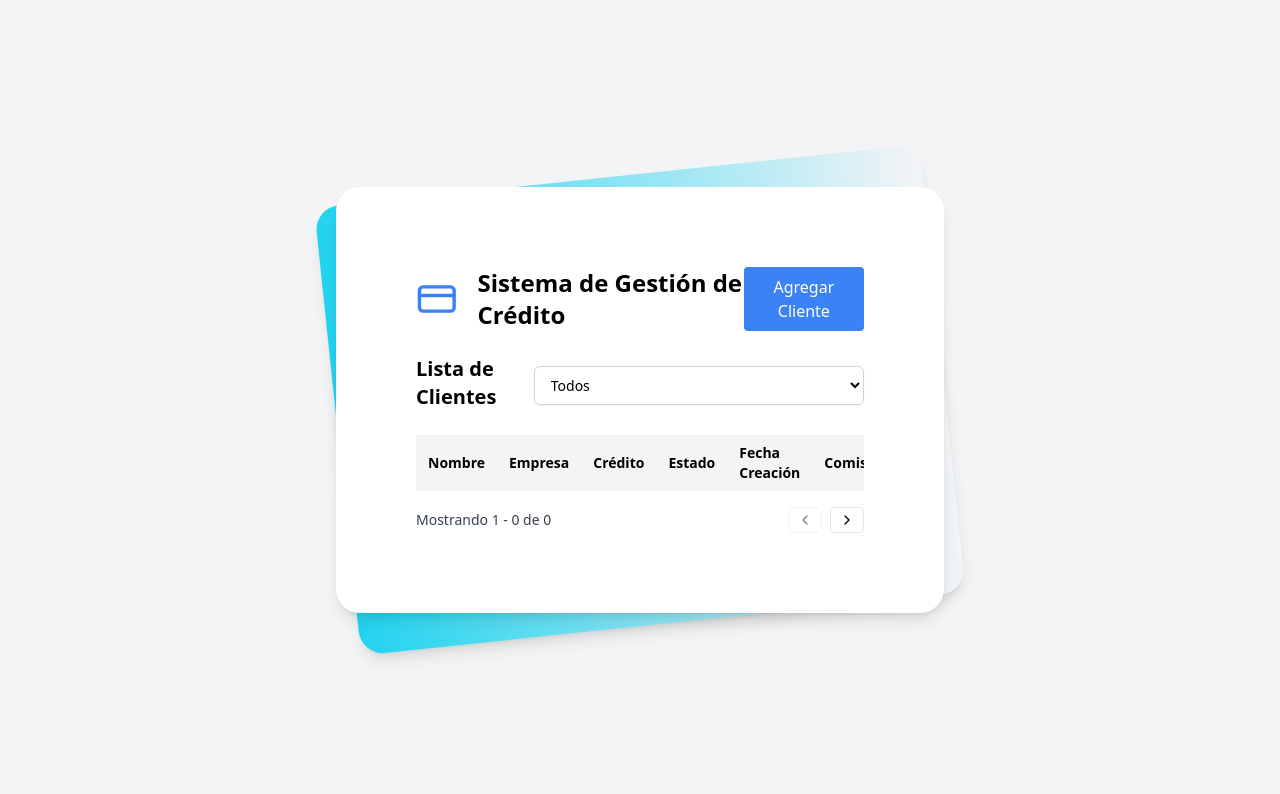
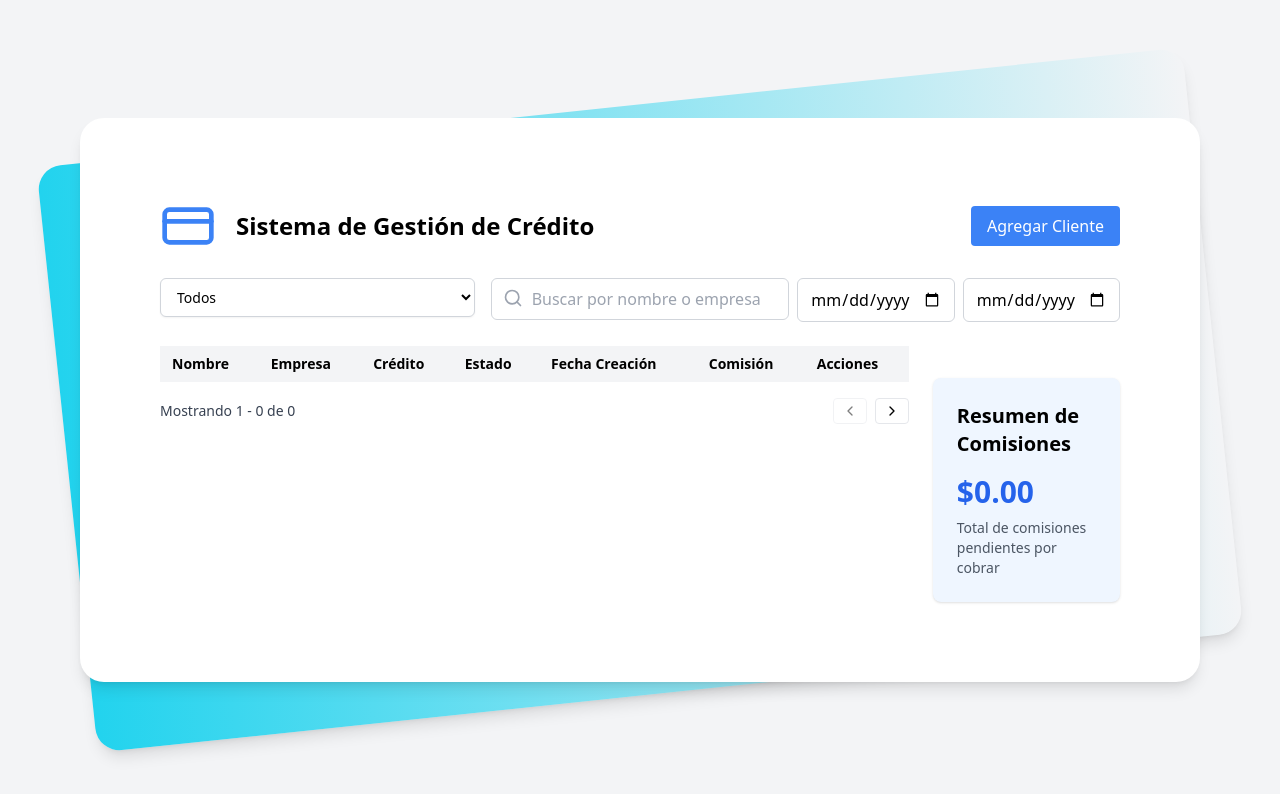
Before and after one commit to Omar60/Credito, a React (Vite) app: page / in a window 1280 px wide. Shown: the top 794 px of the page. Built offline with nearby package versions, Linux system fonts and the light colour scheme.

Commit message:
modified:   src/App.tsx modified:   src/components/FormularioCliente.tsx modified:   src/components/ListaClientes.tsx new file:   src/components/ResumenComisiones.tsx

```diff
--- a/src/App.tsx
+++ b/src/App.tsx
@@ -1,14 +1,18 @@
 import React, { useState, useEffect } from 'react';
 import FormularioCliente from './components/FormularioCliente';
 import ListaClientes from './components/ListaClientes';
+import ResumenComisiones from './components/ResumenComisiones';
 import { Cliente } from './types';
-import { CreditCard } from 'lucide-react';
+import { CreditCard, Search } from 'lucide-react';
 
 const App: React.FC = () => {
   const [clientes, setClientes] = useState<Cliente[]>([]);
   const [clienteEditando, setClienteEditando] = useState<Cliente | null>(null);
   const [filtro, setFiltro] = useState<'todos' | 'aprobado' | 'rechazado' | 'pendiente'>('todos');
   const [mostrarFormulario, setMostrarFormulario] = useState(false);
+  const [busqueda, setBusqueda] = useState('');
+  const [fechaInicio, setFechaInicio] = useState('');
+  const [fechaFin, setFechaFin] = useState('');
 
   useEffect(() => {
     const clientesGuardados = localStorage.getItem('clientes');
@@ -57,16 +61,22 @@ const App: React.FC = () => {
   };
 
   const clientesFiltrados = clientes.filter(cliente => {
-    if (filtro === 'todos') return true;
-    return cliente.estadoCredito === filtro;
+    const cumpleFiltroEstado = filtro === 'todos' || cliente.estadoCredito === filtro;
+    const cumpleBusqueda = cliente.nombre.toLowerCase().includes(busqueda.toLowerCase()) ||
+                           cliente.empresa.toLowerCase().includes(busqueda.toLowerCase());
+    const fechaCliente = new Date(cliente.fechaCreacion);
+    const cumpleFechaInicio = !fechaInicio || fechaCliente >= new Date(fechaInicio);
+    const cumpleFechaFin = !fechaFin || fechaCliente <= new Date(fechaFin);
+
+    return cumpleFiltroEstado && cumpleBusqueda && cumpleFechaInicio && cumpleFechaFin;
   });
 
   return (
     <div className="min-h-screen bg-gray-100 py-6 flex flex-col justify-center sm:py-12">
-      <div className="relative py-3 sm:max-w-xl md:max-w-2xl lg:max-w-4xl xl:max-w-6xl mx-auto">
+      <div className="relative py-3 sm:max-w-xl md:max-w-2xl lg:max-w-4xl xl:max-w-6xl mx-auto w-full px-4">
         <div className="absolute inset-0 bg-gradient-to-r from-cyan-400 to-light-blue-500 shadow-lg transform -skew-y-6 sm:skew-y-0 sm:-rotate-6 sm:rounded-3xl"></div>
         <div className="relative px-4 py-10 bg-white shadow-lg sm:rounded-3xl sm:p-20">
-          <div className="max-w-md mx-auto">
+          <div className="max-w-full mx-auto">
             <div className="flex items-center justify-between mb-6">
               <div className="flex items-center space-x-5">
                 <CreditCard className="h-14 w-14 text-blue-500" />
@@ -79,21 +89,12 @@ const App: React.FC = () => {
                 {mostrarFormulario ? 'Cerrar' : 'Agregar Cliente'}
               </button>
             </div>
-            {mostrarFormulario && (
-              <div className="mb-6">
-                <FormularioCliente
-                  onSubmit={clienteEditando ? handleActualizarCliente : handleAgregarCliente}
-                  datosIniciales={clienteEditando || undefined}
-                />
-              </div>
-            )}
-            <div className="space-y-6">
-              <div className="flex justify-between items-center">
-                <h2 className="text-xl font-semibold">Lista de Clientes</h2>
+            <div className="flex flex-col md:flex-row md:space-x-4 mb-6">
+              <div className="w-full md:w-1/3 mb-4 md:mb-0">
                 <select
                   value={filtro}
                   onChange={(e) => setFiltro(e.target.value as any)}
-                  className="mt-1 block w-full py-2 px-3 border border-gray-300 bg-white rounded-md shadow-sm focus:outline-none focus:ring-indigo-500 focus:border-indigo-500 sm:text-sm"
+                  className="w-full py-2 px-3 border border-gray-300 bg-white rounded-md shadow-sm focus:outline-none focus:ring-indigo-500 focus:border-indigo-500 sm:text-sm"
                 >
                   <option value="todos">Todos</option>
                   <option value="aprobado">Aprobados</option>
@@ -101,6 +102,33 @@ const App: React.FC = () => {
                   <option value="pendiente">Pendientes</option>
                 </select>
               </div>
+              <div className="w-full md:w-2/3 flex space-x-2">
+                <div className="relative flex-grow">
+                  <input
+                    type="text"
+                    placeholder="Buscar por nombre o empresa"
+                    value={busqueda}
+                    onChange={(e) => setBusqueda(e.target.value)}
+                    className="w-full py-2 pl-10 pr-3 border border-gray-300 rounded-md focus:outline-none focus:ring-indigo-500 focus:border-indigo-500"
+                  />
+                  <Search className="absolute left-3 top-2.5 h-5 w-5 text-gray-400" />
+                </div>
+                <input
+                  type="date"
+                  value={fechaInicio}
+                  onChange={(e) => setFechaInicio(e.target.value)}
+                  className="w-1/4 py-2 px-3 border border-gray-300 rounded-md focus:outline-none focus:ring-indigo-500 focus:border-indigo-500"
+                />
+                <input
+                  type="date"
+                  value={fechaFin}
+                  onChange={(e) => setFechaFin(e.target.value)}
+                  className="w-1/4 py-2 px-3 border border-gray-300 rounded-md focus:outline-none focus:ring-indigo-500 focus:border-indigo-500"
+                />
+              </div>
+            </div>
+            <div className="flex flex-col lg:flex-row lg:space-x-6">
+              <div className="w-full lg:w-4/5">
                 <ListaClientes
                   clientes={clientesFiltrados}
                   onEditar={(cliente) => {
@@ -112,6 +140,16 @@ const App: React.FC = () => {
                   onActualizarComision={handleActualizarComision}
                 />
               </div>
+              <div className="w-full lg:w-1/5 mt-6 lg:mt-0">
+                {mostrarFormulario && (
+                  <FormularioCliente
+                    onSubmit={clienteEditando ? handleActualizarCliente : handleAgregarCliente}
+                    datosIniciales={clienteEditando || undefined}
+                  />
+                )}
+                <ResumenComisiones clientes={clientes} />
+              </div>
+            </div>
           </div>
         </div>
       </div>
--- a/src/components/FormularioCliente.tsx
+++ b/src/components/FormularioCliente.tsx
@@ -1,18 +1,36 @@
-import React, { useState } from 'react';
+import React, { useState, useEffect } from 'react';
 import { Cliente } from '../types';
 
 interface FormularioClienteProps {
-  onSubmit: (cliente: Omit<Cliente, 'id' | 'fechaCreacion' | 'comision' | 'comisionPagada'>) => void;
-  datosIniciales?: Cliente;
+  onSubmit: (cliente: Cliente) => void;
+  datosIniciales?: Cliente | null;
 }
 
 const FormularioCliente: React.FC<FormularioClienteProps> = ({ onSubmit, datosIniciales }) => {
   const [formData, setFormData] = useState<Omit<Cliente, 'id' | 'fechaCreacion' | 'comision' | 'comisionPagada'>>({
-    nombre: datosIniciales?.nombre || '',
-    empresa: datosIniciales?.empresa || '',
-    montoCredito: datosIniciales?.montoCredito || 0,
-    estadoCredito: datosIniciales?.estadoCredito || 'pendiente',
+    nombre: '',
+    empresa: '',
+    montoCredito: 0,
+    estadoCredito: 'pendiente',
   });
+
+  useEffect(() => {
+    if (datosIniciales) {
+      setFormData({
+        nombre: datosIniciales.nombre,
+        empresa: datosIniciales.empresa,
+        montoCredito: datosIniciales.montoCredito,
+        estadoCredito: datosIniciales.estadoCredito,
+      });
+    } else {
+      setFormData({
+        nombre: '',
+        empresa: '',
+        montoCredito: 0,
+        estadoCredito: 'pendiente',
+      });
+    }
+  }, [datosIniciales]);
 
   const handleChange = (e: React.ChangeEvent<HTMLInputElement | HTMLSelectElement>) => {
     const { name, value } = e.target;
@@ -21,14 +39,22 @@ const FormularioCliente: React.FC<FormularioClienteProps> = ({ onSubmit, datosIn
 
   const handleSubmit = (e: React.FormEvent) => {
     e.preventDefault();
-    onSubmit(formData);
+    const clienteSubmit: Cliente = {
+      ...formData,
+      id: datosIniciales?.id || Date.now().toString(),
+      fechaCreacion: datosIniciales?.fechaCreacion || new Date().toISOString(),
+      comision: formData.montoCredito * 0.02,
+      comisionPagada: datosIniciales?.comisionPagada || false,
+    };
+    onSubmit(clienteSubmit);
     if (!datosIniciales) {
       setFormData({ nombre: '', empresa: '', montoCredito: 0, estadoCredito: 'pendiente' });
     }
   };
 
   return (
-    <form onSubmit={handleSubmit} className="space-y-4">
+    <form onSubmit={handleSubmit} className="space-y-4 bg-gray-50 p-6 rounded-lg shadow">
+      <h2 className="text-xl font-semibold mb-4">{datosIniciales ? 'Editar Cliente' : 'Agregar Nuevo Cliente'}</h2>
       <div>
         <label htmlFor="nombre" className="block text-sm font-medium text-gray-700">Nombre</label>
         <input
@@ -54,7 +80,7 @@ const FormularioCliente: React.FC<FormularioClienteProps> = ({ onSubmit, datosIn
         />
       </div>
       <div>
-        <label htmlFor="montoCredito" className="block text-sm font-medium text-gray-700">Monto de Crédito Aprobado</label>
+        <label htmlFor="montoCredito" className="block text-sm font-medium text-gray-700">Monto de Crédito</label>
         <input
           type="number"
           id="montoCredito"
--- a/src/components/ListaClientes.tsx
+++ b/src/components/ListaClientes.tsx
@@ -12,7 +12,7 @@ interface ListaClientesProps {
 
 const ListaClientes: React.FC<ListaClientesProps> = ({ clientes, onEditar, onEliminar, onActualizarEstado, onActualizarComision }) => {
   const [paginaActual, setPaginaActual] = useState(1);
-  const clientesPorPagina = 5;
+  const clientesPorPagina = 10;
 
   const indiceUltimoCliente = paginaActual * clientesPorPagina;
   const indicePrimerCliente = indiceUltimoCliente - clientesPorPagina;
@@ -92,7 +92,7 @@ const ListaClientes: React.FC<ListaClientesProps> = ({ clientes, onEditar, onEli
                       </button>
                     </>
                   )}
-                  {!cliente.comisionPagada && (
+                  {!cliente.comisionPagada && cliente.estadoCredito === 'aprobado' && (
                     <button
                       onClick={() => onActualizarComision(cliente.id, true)}
                       className="px-1 py-0.5 bg-yellow-500 text-white rounded text-xs hover:bg-yellow-600"
--- /dev/null
+++ b/src/components/ResumenComisiones.tsx
@@ -0,0 +1,26 @@
+import React from 'react';
+import { Cliente } from '../types';
+
+interface ResumenComisionesProps {
+  clientes: Cliente[];
+}
+
+const ResumenComisiones: React.FC<ResumenComisionesProps> = ({ clientes }) => {
+  const comisionesPendientes = clientes
+    .filter(cliente => cliente.estadoCredito === 'aprobado' && !cliente.comisionPagada)
+    .reduce((total, cliente) => total + cliente.comision, 0);
+
+  return (
+    <div className="mt-8 bg-blue-50 p-6 rounded-lg shadow">
+      <h2 className="text-xl font-semibold mb-4">Resumen de Comisiones</h2>
+      <div className="text-3xl font-bold text-blue-600">
+        ${comisionesPendientes.toFixed(2)}
+      </div>
+      <p className="text-sm text-gray-600 mt-2">
+        Total de comisiones pendientes por cobrar
+      </p>
+    </div>
+  );
+};
+
+export default ResumenComisiones;
```
Lines whose indentation alone changed are shown as unchanged.
